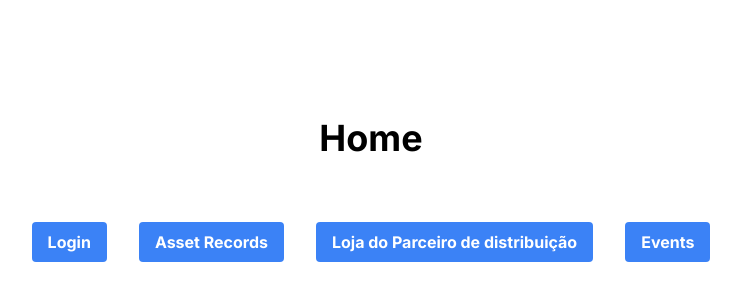
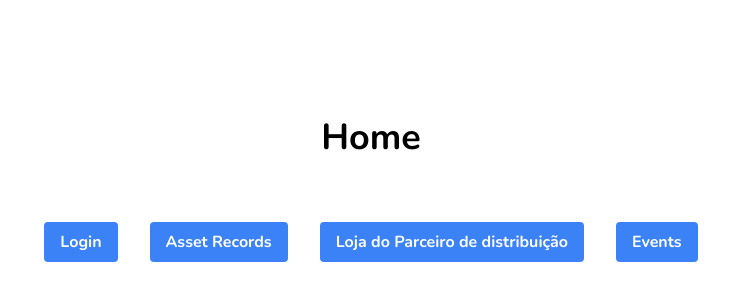
Before and after one commit to thiagogre/fabric-massified-insurances, a Next.js app in the folder test-network/frontend-react/: page / in a window 1280 px wide. Shown: the part 210-510 px from the top of the page, without its empty margins (269-1010 px from the left). Built offline with nearby package versions, Linux system fonts and the light colour scheme.

Commit message:
change app font style

```diff
--- a/test-network/frontend-react/app/layout.tsx
+++ b/test-network/frontend-react/app/layout.tsx
@@ -1,8 +1,12 @@
 import type { Metadata } from "next";
-import { Inter } from "next/font/google";
+import { Nunito } from "next/font/google";
 import "./globals.css";
 
-const inter = Inter({ subsets: ["latin"] });
+const nunito = Nunito({
+	weight: ["300", "400", "500", "700", "900"],
+	style: ["normal", "italic"],
+	subsets: ["latin"],
+});
 
 export const metadata: Metadata = {
 	title: "Create Next App",
@@ -16,7 +20,7 @@
 }>) {
 	return (
 		<html lang="en">
-      <body className={inter.className}>{children}</body>
+			<body className={nunito.className}>{children}</body>
 		</html>
 	);
 }
```
Lines whose indentation alone changed are shown as unchanged.
